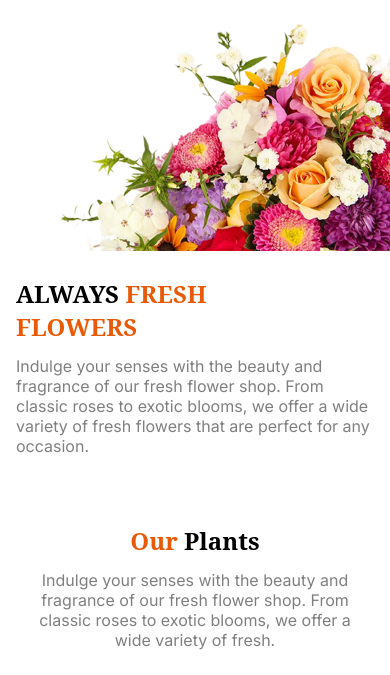
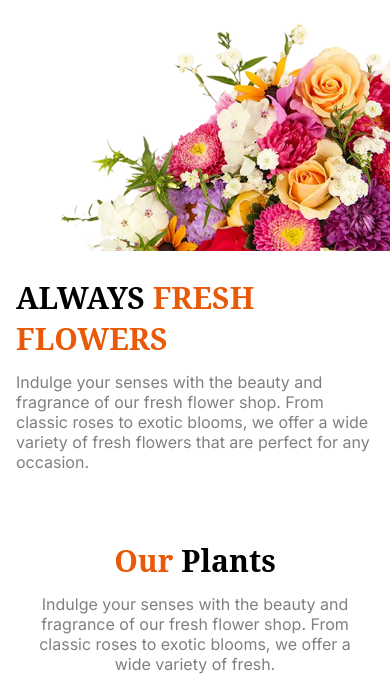
Before and after one commit to gulamrasul23/ph-second-assignment, a plain HTML site: page index.html in a window 390 px wide. Shown: the part 123-798 px from the top of the page. Drawn offline with Linux system fonts and the light colour scheme.

Commit message:
Edit font size

```diff
--- a/styles/index.css
+++ b/styles/index.css
@@ -333,7 +333,7 @@ u {
    .flower-lover-title h2,
    .deals-title h2,
    .join-title h2 {
-        font-size: 1.5rem;
+        font-size: 1.875rem;
         font-weight: bold;
         margin-bottom: 13px;
     }
```
